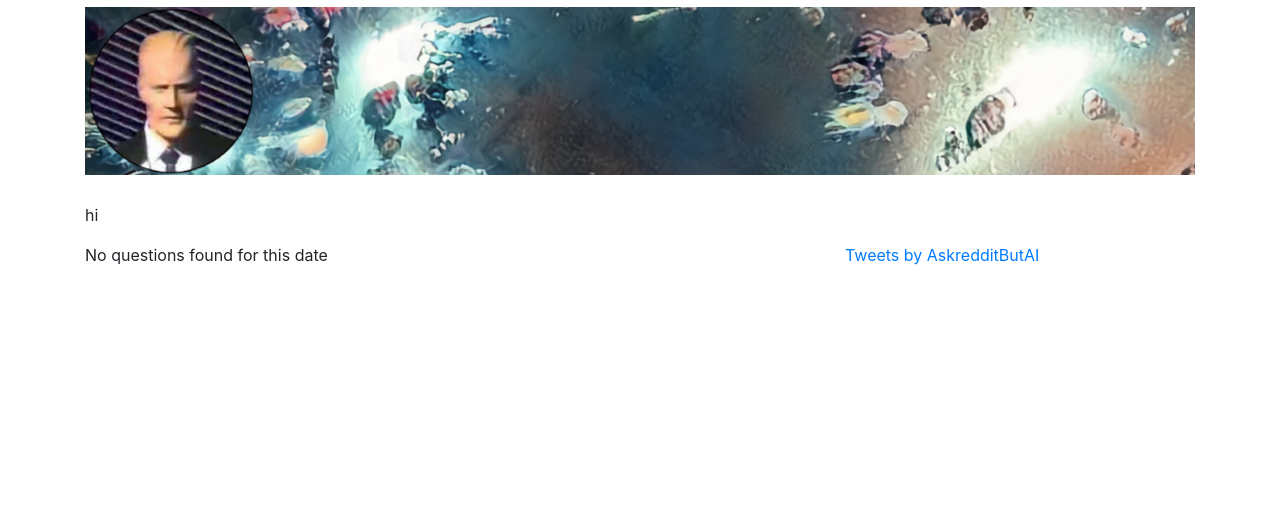
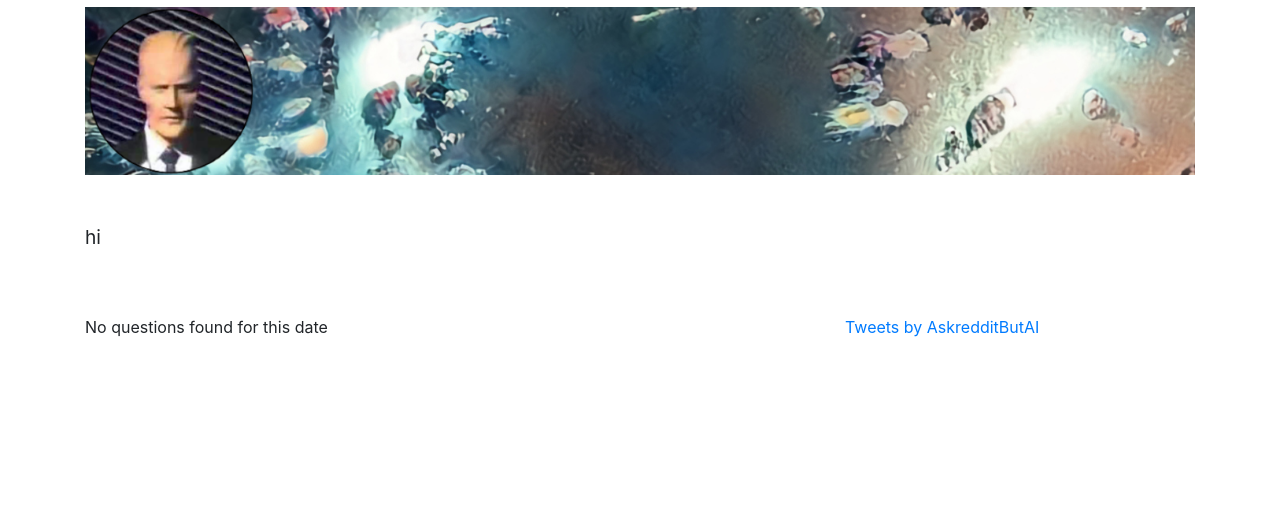
Before and after one commit to ggetzie/askreddit_but_ai, a Django app: page / in a window 1280 px wide. Shown: the part 56-563 px from the top of the page. Run offline with Django 3.2, Linux system fonts and the light colour scheme; data comes from the database, SQL or seed files in the repository; data that the repository does not hold is empty; some libraries are stand-ins or nearby versions.

Commit message:
image link, intro text larger

```diff
--- a/arai/arai/static/css/project.css
+++ b/arai/arai/static/css/project.css
@@ -14,6 +14,9 @@
 
 .main {
   min-height: 80vh; }
+
+#intro {
+  font-size: larger; }
 
 .vote-form input[type=submit] {
   height: 14px;
--- a/arai/arai/static/css/project.min.css
+++ b/arai/arai/static/css/project.min.css
@@ -1 +1 @@
-@media screen and (min-width:601px){body{padding-top:55px}#question_tweet{height:80vh;overflow-y:hidden}#questions{height:100%;overflow-y:auto}}@media screen and (max-width:600px){body{padding-top:100px}}.main{min-height:80vh}.vote-form input[type=submit]{height:14px;width:15px;display:block;margin-left:auto;margin-right:auto;background-repeat:no-repeat;border:0}.arrow-col{display:-webkit-box;display:-ms-flexbox;display:flex;-webkit-box-orient:vertical;-webkit-box-direction:normal;-ms-flex-direction:column;flex-direction:column;-webkit-box-pack:space-evenly;-ms-flex-pack:space-evenly;justify-content:space-evenly}.upvoted form.upvote input[type=submit]{background:url(/static/images/upvote.png)}.upvoted form.downvote input[type=submit]{background:url(/static/images/downneutral.png)}.downvoted form.downvote input[type=submit]{background:url(/static/images/downvote.png)}.downvoted form.upvote input[type=submit],.neutral form.upvote input[type=submit]{background:url(/static/images/upneutral.png)}.neutral form.downvote input[type=submit]{background:url(/static/images/downneutral.png)}.alert-debug{background-color:#fff;border-color:#d6e9c6;color:#000}.alert-error{background-color:#f2dede;border-color:#eed3d7;color:#b94a48}
+@media screen and (min-width:601px){body{padding-top:55px}#question_tweet{height:80vh;overflow-y:hidden}#questions{height:100%;overflow-y:auto}}@media screen and (max-width:600px){body{padding-top:100px}}.main{min-height:80vh}#intro{font-size:larger}.vote-form input[type=submit]{height:14px;width:15px;display:block;margin-left:auto;margin-right:auto;background-repeat:no-repeat;border:0}.arrow-col{display:-webkit-box;display:-ms-flexbox;display:flex;-webkit-box-orient:vertical;-webkit-box-direction:normal;-ms-flex-direction:column;flex-direction:column;-webkit-box-pack:space-evenly;-ms-flex-pack:space-evenly;justify-content:space-evenly}.upvoted form.upvote input[type=submit]{background:url(/static/images/upvote.png)}.upvoted form.downvote input[type=submit]{background:url(/static/images/downneutral.png)}.downvoted form.downvote input[type=submit]{background:url(/static/images/downvote.png)}.downvoted form.upvote input[type=submit],.neutral form.upvote input[type=submit]{background:url(/static/images/upneutral.png)}.neutral form.downvote input[type=submit]{background:url(/static/images/downneutral.png)}.alert-debug{background-color:#fff;border-color:#d6e9c6;color:#000}.alert-error{background-color:#f2dede;border-color:#eed3d7;color:#b94a48}
--- a/arai/arai/static/sass/project.scss
+++ b/arai/arai/static/sass/project.scss
@@ -24,6 +24,10 @@ body {
 
 .main {
   min-height:80vh;
+}
+
+#intro {
+    font-size: larger;
 }
 
 .vote-form input[type=submit] {
--- a/arai/arai/templates/main/question_list.html
+++ b/arai/arai/templates/main/question_list.html
@@ -8,15 +8,20 @@
 {% endcache %}
 {% endcomment %}
 
-<img class="img-fluid mt-1 mb-1" src="{% static 'images/Max_banner_crop_narrow_integrated.png' %}">
+<a href="https://reddit.com/r/askredditbutai"><img class="img-fluid mt-1 mb-5" src="{% static 'images/Max_banner_crop_narrow_integrated.png' %}"></a>
 
-<div class="mb-4">
-  <script src='https://redditjs.com/post.js' data-url="{{ latest_tweet.reddit_id }}" data-height=300></script>
+
+<div class="row mb-5">
+  {% cache 86400 about intro.title %}
+  <div id="intro" class="col">
+    {{ intro.html|safe }}
+  </div>
+  {% endcache %}
+  <div class="col">
+      <script src='https://redditjs.com/post.js' data-url="{{ latest_tweet.reddit_id }}" data-height=300></script>
+  </div>
 </div>
 
-{% cache 86400 about intro.title %}
-{{ intro.html|safe }}
-{% endcache %}
 
 <div id="question_tweet" class="row">
     {% cache 86400 question_list object_list.0.displayed.isoformat page_obj.number %}
```
